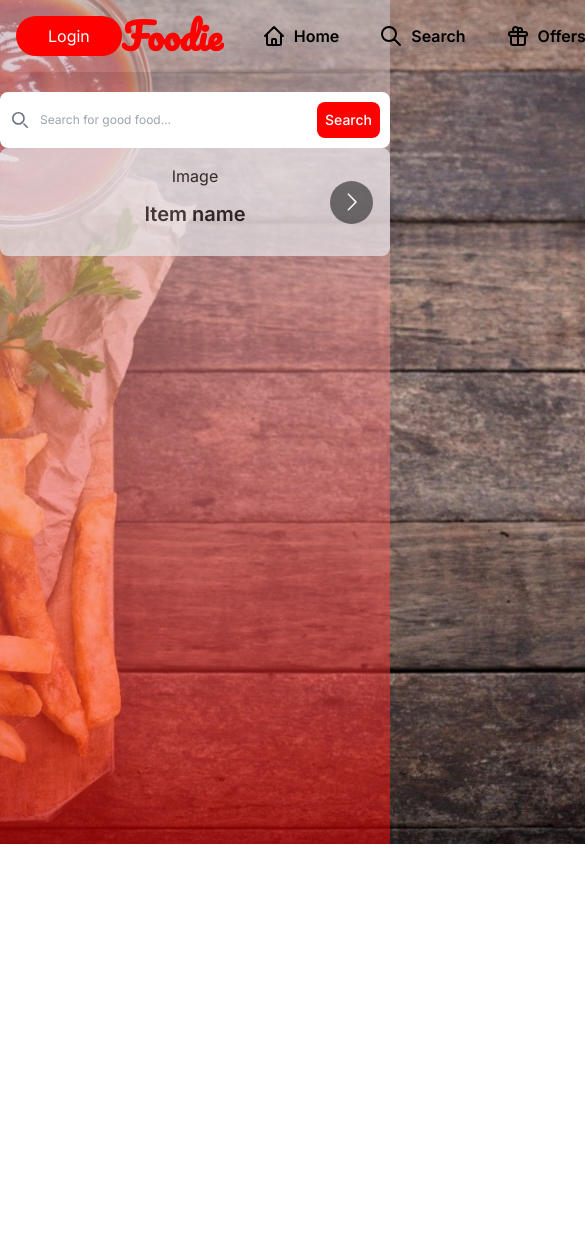
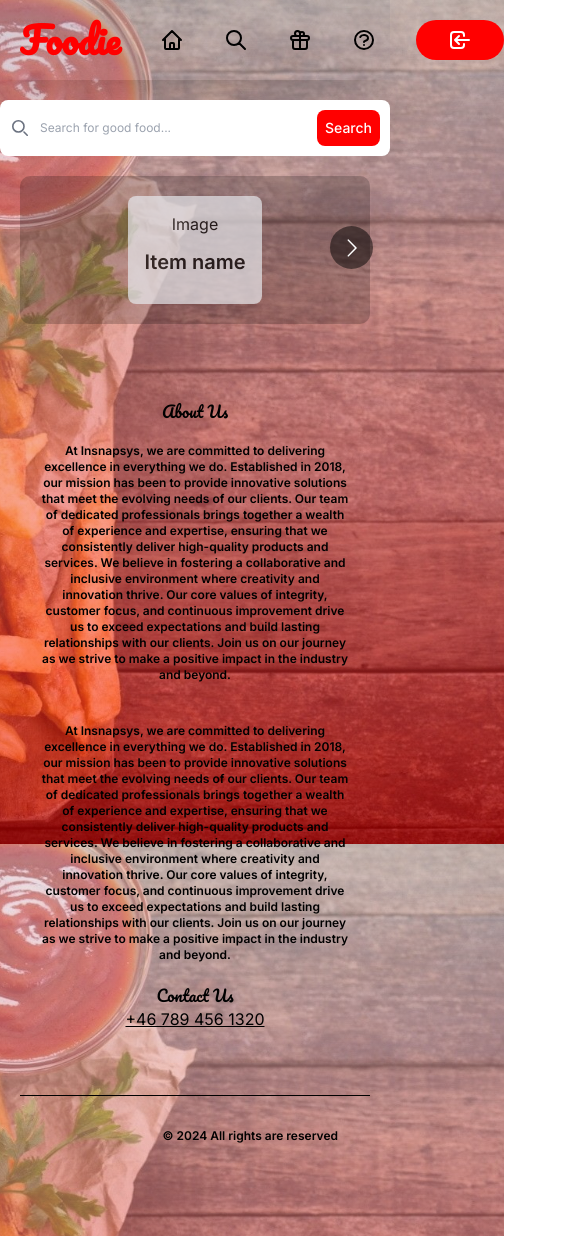
Before and after one commit to GayatriGawai/Foodie, a Next.js app: page /search in a window 390 px wide. Shown: the top 1236 px of the page, 585 px wide, since content can reach past the window. Before the commit the page ends 844 px from the top, so only its background shows below. Built offline with nearby package versions, Linux system fonts and the light colour scheme; no server answers.

Commit message:
Designed Help, Footer page and created responsive NavBar

```diff
--- a/src/app/globals.css
+++ b/src/app/globals.css
@@ -33,7 +33,18 @@ body {
 }
 
 .blackPaper {
-    background: rgba(4, 4, 4, 0.3);
+    background: rgba(4, 4, 4, 0.2);
+    padding: 20px 20px;
+    border-radius: 10px;
+    margin: auto;
+    margin-bottom: 15px;
+    margin-top: 20px;
+    margin-left: 20px;
+    margin-right: 20px;
+}
+
+.whitePaper {
+    background: rgba(255, 253, 253, 0.3);
     padding: 20px 20px;
     border-radius: 10px;
     margin: auto;
@@ -61,8 +72,3 @@ input[type='text'] :disabled,
 input[type='tel']:disabled {
     @apply bg-gray-300 text-gray-500 border-0 cursor-not-allowed;
 }
-
-.custom-size {
-    width: 24px;
-    height: 24px;
-  }
--- /dev/null
+++ b/src/app/help/page.js
@@ -0,0 +1,126 @@
+"use client";
+import React, { useState, Fragment } from "react";
+import { Pacifico } from "next/font/google";
+
+const pacifico = Pacifico({ weight: ["400"], subsets: ["latin"] });
+
+export default function Page() {
+  const [openQuestionCategory, setOpenQuestionCategory] = useState(null);
+  const [openQuestion, setOpenQuestion] = useState(null);
+
+  const toggleQuestionCategory = (category) => {
+    setOpenQuestionCategory(openQuestionCategory === category ? null : category);
+    setOpenQuestion(null); // Close any open subquestion when a new question category is opened
+  };
+
+  const toggleQuestion = (question) => {
+    setOpenQuestion(openQuestion === question ? null : question);
+  };
+
+  return (
+    <Fragment>
+      <section className="flex items-center justify-center p-5">
+        <div className="whitePaper max-w-4xl w-full mx-auto bg-white shadow-md rounded-md p-5">
+          <p
+            style={{ fontFamily: pacifico.style.fontFamily }}
+            className="text-2xl text-center text-gray-800 mb-2"
+          >
+            Help & Support
+          </p>
+          <ul className="space-y-4 text-black">
+            <li className="cursor-pointer">
+              <div
+                onClick={() => toggleQuestionCategory("question1")}
+                className="p-3 bg-gray-100 rounded-md hover:bg-gray-200 transition-colors"
+              >
+                Question 1
+              </div>
+              {openQuestionCategory === "question1" && (
+                <ul className="pl-5 mt-2 space-y-2">
+                  <li
+                    onClick={() => toggleQuestion("subquestion1-1")}
+                    className="cursor-pointer p-2 bg-gray-50 rounded-md hover:bg-gray-100 transition-colors text-sm font-normal"
+                  >
+                    Subquestion 1
+                  </li>
+                  {openQuestion === "subquestion1-1" && (
+                    <p className="pl-5 text-xs text-gray-500">
+                      Details for Subquestion 1
+                    </p>
+                  )}
+                  <li
+                    onClick={() => toggleQuestion("subquestion1-2")}
+                    className="cursor-pointer p-2 bg-gray-50 rounded-md hover:bg-gray-100 transition-colors text-sm font-normal"
+                  >
+                    Subquestion 2
+                  </li>
+                  {openQuestion === "subquestion1-2" && (
+                    <p className="pl-5 text-xs text-gray-500">
+                      Details for Subquestion 2
+                    </p>
+                  )}
+                  <li
+                    onClick={() => toggleQuestion("subquestion1-3")}
+                    className="cursor-pointer p-2 bg-gray-50 rounded-md hover:bg-gray-100 transition-colors text-sm font-normal"
+                  >
+                    Subquestion 3
+                  </li>
+                  {openQuestion === "subquestion1-3" && (
+                    <p className="pl-5 text-xs text-gray-500">
+                      Details for Subquestion 3
+                    </p>
+                  )}
+                </ul>
+              )}
+            </li>
+            <li className="cursor-pointer">
+              <div
+                onClick={() => toggleQuestionCategory("question2")}
+                className="p-3 bg-gray-100 rounded-md hover:bg-gray-200 transition-colors"
+              >
+                Question 2
+              </div>
+              {openQuestionCategory === "question2" && (
+                <ul className="pl-5 mt-2 space-y-2">
+                  <li
+                    onClick={() => toggleQuestion("subquestion2-1")}
+                    className="cursor-pointer p-2 bg-gray-50 rounded-md hover:bg-gray-100 transition-colors text-sm font-normal"
+                  >
+                    Subquestion 1
+                  </li>
+                  {openQuestion === "subquestion2-1" && (
+                    <p className="pl-5 text-xs text-gray-500">
+                      Details for Subquestion 1
+                    </p>
+                  )}
+                  <li
+                    onClick={() => toggleQuestion("subquestion2-2")}
+                    className="cursor-pointer p-2 bg-gray-50 rounded-md hover:bg-gray-100 transition-colors text-sm font-normal"
+                  >
+                    Subquestion 2
+                  </li>
+                  {openQuestion === "subquestion2-2" && (
+                    <p className="pl-5 text-xs text-gray-500">
+                      Details for Subquestion 2
+                    </p>
+                  )}
+                  <li
+                    onClick={() => toggleQuestion("subquestion2-3")}
+                    className="cursor-pointer p-2 bg-gray-50 rounded-md hover:bg-gray-100 transition-colors text-sm font-normal"
+                  >
+                    Subquestion 3
+                  </li>
+                  {openQuestion === "subquestion2-3" && (
+                    <p className="pl-5 text-xs text-gray-500">
+                      Details for Subquestion 3
+                    </p>
+                  )}
+                </ul>
+              )}
+            </li>
+          </ul>
+        </div>
+      </section>
+    </Fragment>
+  );
+}
--- a/src/app/layout.js
+++ b/src/app/layout.js
@@ -1,26 +1,28 @@
+import { Inter } from "next/font/google";
+import "./globals.css";
+import Navbar from "../components/Navbar";
+import { connectDB } from "../libs/mongoConnect";
+import { AppProvider } from "../components/AppContext";
+import Footer from "../components/Footer";
 
-import { Inter } from 'next/font/google';
-import './globals.css';
-import Navbar from '../components/Navbar';
-import { connectDB } from '../libs/mongoConnect';
-import {AppProvider} from '../components/AppContext'
-
-const inter = Inter({ subsets: ['latin'] });
+const inter = Inter({ subsets: ["latin"] });
 
 export const metadata = {
-    title: 'Foodie',
-    description: 'Generated by create next app',
+  title: "Foodie",
+  description: "Generated by create next app",
 };
 
-
 export default function RootLayout({ children }) {
-    connectDB()
+  connectDB();
   return (
     <html lang="en">
       <AppProvider>
         <body className={inter.className}>
           <Navbar />
           {children}
+          <footer>
+            <Footer />
+          </footer>
         </body>
       </AppProvider>
     </html>
--- a/src/app/search/page.js
+++ b/src/app/search/page.js
@@ -1,21 +1,6 @@
 "use client";
-
-// import React, { Fragment } from "react";
 import SearchBar from "../../components/SearchBar";
 import MenuItem from "../../components/MenuItem";
-
-// export default function page() {
-//   return (
-//     <Fragment>
-//       <div className="grid grid-cols-5 grid-rows-5 gap-4 blackPaper">
-//         <div className="col-span-5">
-//           <SearchBar />
-//         </div>
-
-//       </div>
-//     </Fragment>
-//   );
-// }
 
 import dynamic from "next/dynamic";
 import { Fragment } from "react";
@@ -25,15 +10,15 @@ import "react-multi-carousel/lib/styles.css";
 const responsive = {
   superLargeDesktop: {
     breakpoint: { max: 4000, min: 3000 },
-    items: 5,
+    items: 15,
   },
   desktop: {
     breakpoint: { max: 3000, min: 1024 },
-    items: 3,
+    items: 10,
   },
   tablet: {
     breakpoint: { max: 1024, min: 464 },
-    items: 2,
+    items: 7,
   },
   mobile: {
     breakpoint: { max: 464, min: 0 },
@@ -47,12 +32,50 @@ export default function MyCarousel() {
       <div>
         <SearchBar />
       </div>
-      <div className="max-w-4xl mx-auto">
+      <div>
         <Carousel responsive={responsive}>
-          <div><MenuItem/></div>
-          <div><MenuItem/></div>
-          <div><MenuItem/></div>
-          <div><MenuItem/></div>
+          <div className="flex justify-center  gap-1 blackPaper">
+            <MenuItem />
+          </div>
+          <div className="flex justify-center  gap-1 blackPaper">
+            <MenuItem />
+          </div>
+          <div className="flex justify-center  gap-1 blackPaper">
+            <MenuItem />
+          </div>
+          <div className="flex justify-center  gap-1 blackPaper">
+            <MenuItem />
+          </div>
+          <div className="flex justify-center  gap-1 blackPaper">
+            <MenuItem />
+          </div>
+          <div className="flex justify-center  gap-1 blackPaper">
+            <MenuItem />
+          </div>
+          <div className="flex justify-center  gap-1 blackPaper">
+            <MenuItem />
+          </div>
+          <div className="flex justify-center  gap-1 blackPaper">
+            <MenuItem />
+          </div>
+          <div className="flex justify-center  gap-1 blackPaper">
+            <MenuItem />
+          </div>
+          <div className="flex justify-center  gap-1 blackPaper">
+            <MenuItem />
+          </div>
+          <div className="flex justify-center  gap-1 blackPaper">
+            <MenuItem />
+          </div>
+          <div className="flex justify-center  gap-1 blackPaper">
+            <MenuItem />
+          </div>
+          <div className="flex justify-center  gap-1 blackPaper">
+            <MenuItem />
+          </div>
+          <div className="flex justify-center  gap-1 blackPaper">
+            <MenuItem />
+          </div>
         </Carousel>
       </div>
     </Fragment>
--- /dev/null
+++ b/src/components/Footer.js
@@ -0,0 +1,61 @@
+import React from "react";
+import { Pacifico } from "next/font/google";
+
+const inter = Pacifico({ weight: ["400"], subsets: ["latin"] });
+function Footer() {
+  return (
+    <section className="text-center p-5 my-10">
+      <div>
+        <p
+          style={{ fontFamily: inter.style.fontFamily }}
+          className="text-center"
+        >
+          About Us
+        </p>
+
+        <p className="text-xs font-semibold text-center p-5 ">
+          At Insnapsys, we are committed to delivering excellence in
+          everything we do. Established in 2018, our mission has been to
+          provide innovative solutions that meet the evolving needs of our
+          clients. Our team of dedicated professionals brings together a wealth
+          of experience and expertise, ensuring that we consistently deliver
+          high-quality products and services. We believe in fostering a
+          collaborative and inclusive environment where creativity and
+          innovation thrive. Our core values of integrity, customer focus, and
+          continuous improvement drive us to exceed expectations and build
+          lasting relationships with our clients. Join us on our journey as we
+          strive to make a positive impact in the industry and beyond.
+        </p>
+        <p className="text-xs font-semibold text-center p-5 ">
+          At Insnapsys, we are committed to delivering excellence in
+          everything we do. Established in 2018, our mission has been to
+          provide innovative solutions that meet the evolving needs of our
+          clients. Our team of dedicated professionals brings together a wealth
+          of experience and expertise, ensuring that we consistently deliver
+          high-quality products and services. We believe in fostering a
+          collaborative and inclusive environment where creativity and
+          innovation thrive. Our core values of integrity, customer focus, and
+          continuous improvement drive us to exceed expectations and build
+          lasting relationships with our clients. Join us on our journey as we
+          strive to make a positive impact in the industry and beyond.
+        </p>
+        <p
+          style={{ fontFamily: inter.style.fontFamily }}
+          className="text-center"
+        >
+          Contact Us
+        </p>
+
+        <a href="tel:+46 789 456 1320" className="underline p-5 ">
+          +46 789 456 1320
+        </a>
+      </div>
+
+      <footer className="border-t border-black p-8 text-right text-xs font-semibold mt-16 p-5 ">
+        &copy; 2024 All rights are reserved
+      </footer>
+    </section>
+  );
+}
+
+export default Footer;
--- a/src/components/Home.js
+++ b/src/components/Home.js
@@ -15,7 +15,7 @@ export default function () {
     }
     return (
         <Fragment>
-            <section className="hero whitePaper mb-8 mt-4 blackPaper">
+            <section className="hero mb-8 mt-4 blackPaper">
                 <div className="py-12 ">
                     <h1
                         className="text-4xl shadow"
@@ -26,7 +26,7 @@ export default function () {
                             Story...
                         </span>
                     </h1>
-                    <p className="my-4  indent-16 text-justify font-semibold">
+                    <p className="my-4 indent-20 text-xl text-justify" style={{ fontFamily: inter.style.fontFamily }}>
                         As a devoted foodie, there's nothing more exhilarating
                         than the prospect of discovering new culinary delights.
                         Every dish tells a story, from the vibrant street food
@@ -41,7 +41,7 @@ export default function () {
                         opportunity to explore and celebrate the rich tapestry
                         of global gastronomy.
                     </p>
-                    <p className="my-4 indent-16 text-justify text-white">
+                    <p className="my-4 indent-20 text-xl text-justify" style={{ fontFamily: inter.style.fontFamily }}>
                         As a devoted foodie, there's nothing more exhilarating
                         than the prospect of discovering new culinary delights.
                         Every dish tells a story, from the vibrant street food
--- a/src/components/MenuItem.js
+++ b/src/components/MenuItem.js
@@ -3,13 +3,13 @@ import { Fragment } from 'react';
 
 export default function MenuItem({ onClick }) {
     return (
-        <Fragment className="flex">
+        <section className='flex'>
             <div className="bg-gray-200 opacity-70 text-center p-4 rounded-lg hover:bg-white hover:shadow-black/25 hover:shadow-md transition-all">
                 <div className="text-center rounded-full">
                     <>Image</>
                 </div>
                 <h2 className="font-semibold text-xl my-3">Item name</h2>
             </div>
-        </Fragment>
+        </section>
     );
 }
--- a/src/components/Navbar.js
+++ b/src/components/Navbar.js
@@ -3,7 +3,15 @@ import Link from "next/link";
 import { Fragment } from "react";
 import { Pacifico } from "next/font/google";
 import { signOut, useSession } from "next-auth/react";
-import { HomeIcon, SearchIcon, GiftIcon, QuestionMarkCircleIcon, ShoppingBagIcon } from '@heroicons/react/outline';
+import {
+  HomeIcon,
+  SearchIcon,
+  GiftIcon,
+  QuestionMarkCircleIcon,
+  ShoppingBagIcon,
+  LoginIcon,
+  LogoutIcon
+} from "@heroicons/react/outline";
 
 const inter = Pacifico({ weight: ["400"], subsets: ["latin"] });
 
@@ -14,35 +22,9 @@ export default function NavBar() {
 
   return (
     <Fragment>
-      <div className="bg-gray-600 bg-opacity-10 shadow-2xl sticky top-0 w-full p-4">
+      <div className="bg-gray-600 bg-opacity-10 shadow-2xl sticky top-0 w-full p-5">
         <header className="flex items-center justify-between">
-          <div className="flex gap-8 md:order-2 space-x-3 md:space-x-0 rtl:space-x-reverse">
-            {status === "authenticated" ? (
-              <div className="flex gap-5 justify-between">
-                <Link
-                  className="hover:text-primary flex items-center"
-                  href={"/cart"}
-                >
-              <ShoppingBagIcon className="h-6 w-6"/>
-                </Link>
-                <button
-                  onClick={() => signOut()}
-                  className="flex items-center py-2 px-8 rounded-full text-white hover:font-semibold hover:shadow-black/25 hover:shadow-md transition-all"
-                >
-                  Logout
-                </button>
-              </div>
-            ) : (
-              <div className="flex gap-10 justify-between">
-                <Link
-                  href={"/login"}
-                  className="gap-5 bg-primary py-2 px-8 rounded-full text-white hover:font-semibold hover:shadow-black/25 hover:shadow-md transition-all"
-                >
-                  Login
-                </Link>
-              </div>
-            )}
-          </div>
+
           <nav className="flex items-center gap-10 font-semibold">
             <Link
               className="text-primary font-bold text-4xl"
@@ -55,32 +37,63 @@ export default function NavBar() {
               href={"/"}
               className="hover:text-primary flex items-center gap-2"
             >
-            <HomeIcon className="h-6 w-6"/>
-              Home
+              <HomeIcon className="h-6 w-6" />
+              <span className="hidden md:block lg:block">Home</span>
             </Link>
 
             <Link
               href="/search"
               className="hover:text-primary flex items-center gap-2"
             >
-            <SearchIcon className="h-6 w-6"/>
-             Search
+              <SearchIcon className="h-6 w-6" />
+              <span className="hidden md:block lg:block">Search</span>
             </Link>
             <Link
               className="hover:text-primary flex items-center gap-2"
               href={"/offers"}
             >
-            <GiftIcon className="h-6 w-6"/>
-              Offers
+              <GiftIcon className="h-6 w-6" />
+              <span className="hidden md:block lg:block">Offers</span>
             </Link>
             <Link
               className="hover:text-primary flex items-center gap-2"
               href={"/help"}
             >
-            <QuestionMarkCircleIcon className="h-6 w-6"/>
-             Help
+              <QuestionMarkCircleIcon className="h-6 w-6" />
+              <span className="hidden md:block lg:block">Help</span>
             </Link>
           </nav>
+          <div className="flex gap-8 md:order-2 space-x-3 md:space-x-0 rtl:space-x-reverse pl-10">
+            {status === "authenticated" ? (
+              <div className="flex gap-5 justify-between">
+                <Link
+                  className="hover:text-primary flex items-center gap-2 font-semibold"
+                  href={"/checkout"}
+                >
+                  <ShoppingBagIcon className="h-6 w-6" />
+                  <span className="hidden md:block lg:block">Cart</span>
+                </Link>
+                <button
+                  onClick={() => signOut()}
+                  className="flex items-center gap-2 py-2 px-8 rounded-full text-white hover:font-semibold hover:shadow-black/25 hover:shadow-md transition-all"
+                >
+                <LogoutIcon className="h-6 w-6" />
+                <span className="hidden md:block lg:block">Logout</span>
+                </button>
+              </div>
+            ) : (
+              <div className="flex gap-10 justify-between">
+                <Link
+                  href={"/login"}
+                  className="bg-primary flex items-center gap-2 py-2 px-8 rounded-full text-white hover:font-semibold hover:shadow-black/25 hover:shadow-md transition-all"
+
+                >
+                <LoginIcon className="h-6 w-6" />
+                <span className="hidden md:block lg:block">Login</span>
+                </Link>
+              </div>
+            )}
+          </div>
         </header>
       </div>
     </Fragment>
--- a/tailwind.config.js
+++ b/tailwind.config.js
@@ -1,24 +1,28 @@
 /** @type {import('tailwindcss').Config} */
 module.exports = {
   content: [
-        './src/pages/**/*.{js,ts,jsx,tsx,mdx}',
-        './src/components/**/*.{js,ts,jsx,tsx,mdx}',
-        './src/app/**/*.{js,ts,jsx,tsx,mdx}',
+    "./src/pages/**/*.{js,ts,jsx,tsx,mdx}",
+    "./src/components/**/*.{js,ts,jsx,tsx,mdx}",
+    "./src/app/**/*.{js,ts,jsx,tsx,mdx}",
   ],
   theme: {
     extend: {
       colors: {
-                primary: 'red',
-                success: '#34D399', //bg-green-400
-                danger: ' #DC2626', //bg-red-600
-                warning: '#F59E0B', //bg-yellow-500
+        primary: "red",
+        success: "#34D399", //bg-green-400
+        danger: " #DC2626", //bg-red-600
+        warning: "#F59E0B", //bg-yellow-500
       },
       screens: {
-                mobile:'640px',
-                tablet: '768px',
-                laptop: '1024px',
-                desktop: '1280px',
-
+        xs: "480px", // Extra small devices
+        sm: "640px", // Small devices
+        md: "768px", // Medium devices
+        lg: "1024px", // Large devices
+        xl: "1280px", // Extra large devices
+        "2xl": "1536px", // 2x large devices
+        "3xl": "1920px", // 3x large devices (e.g., Full HD screens)
+        "4xl": "2560px", // 4x large devices (e.g., 2K screens)
+        "5xl": "3840px", // 5x large devices (e.g., 4K screens)
       },
     },
   },
```
Lines whose indentation alone changed are shown as unchanged.
